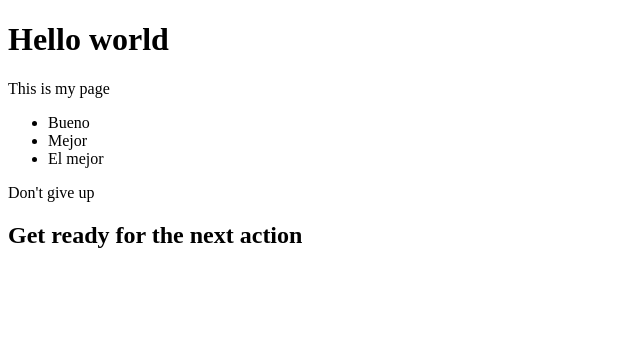
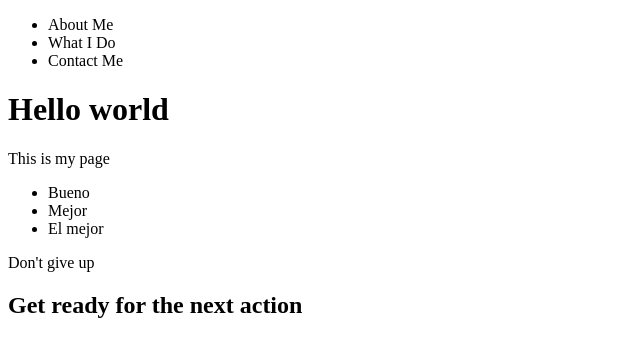
Before and after one commit to kaludaniel/DanielKalu.github.io, a plain HTML site: page index.html in a window 1280 px wide. Shown: the whole page, without its empty margins (0-640 px from the left). Drawn offline with Linux system fonts and the light colour scheme.

Commit message:
Header and Nav done

```diff
--- a/index.html
+++ b/index.html
@@ -8,6 +8,15 @@
 </head>
 
 <body>
+  <header>
+    <nav>
+      <ul>
+        <li>About Me</li>
+        <li>What I Do</li>
+        <li>Contact Me</li>
+      </ul>
+    </nav>
+  </header>
   <h1>Hello world</h1>
   <p>This is my page</p>
   <ul>
```
